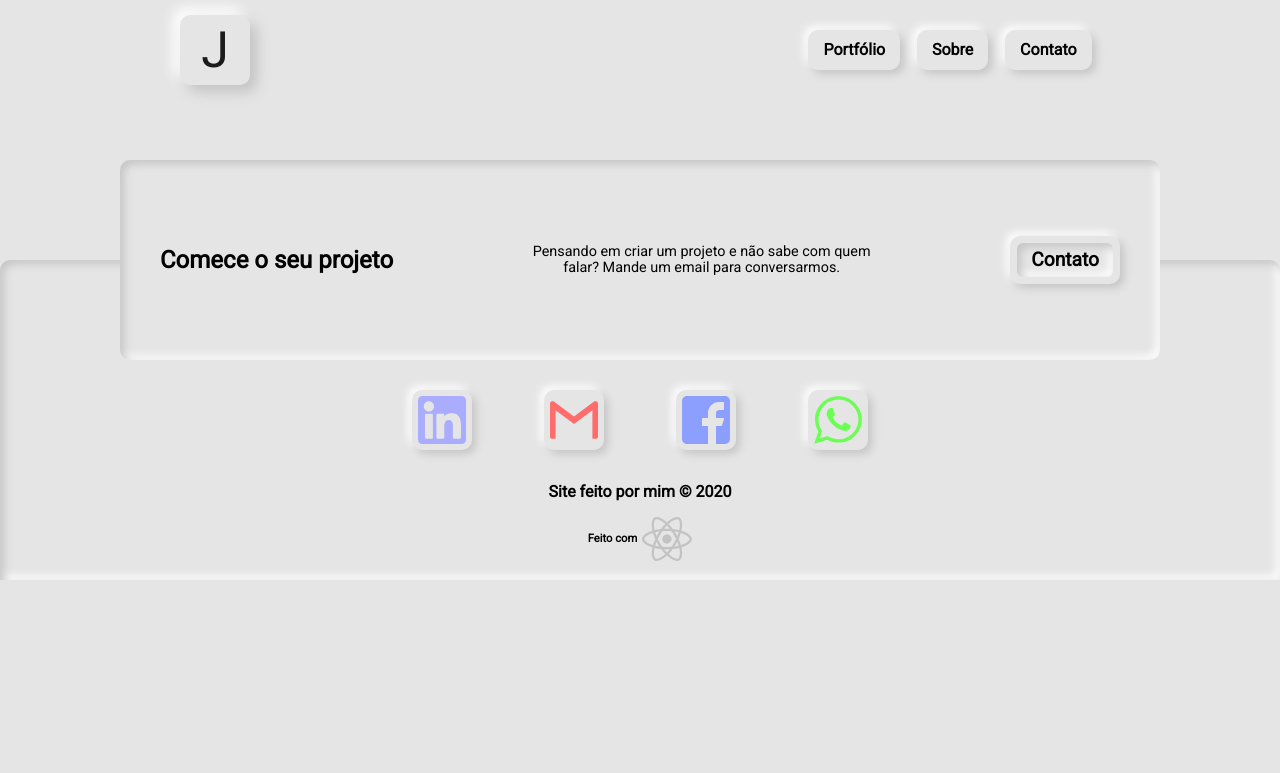
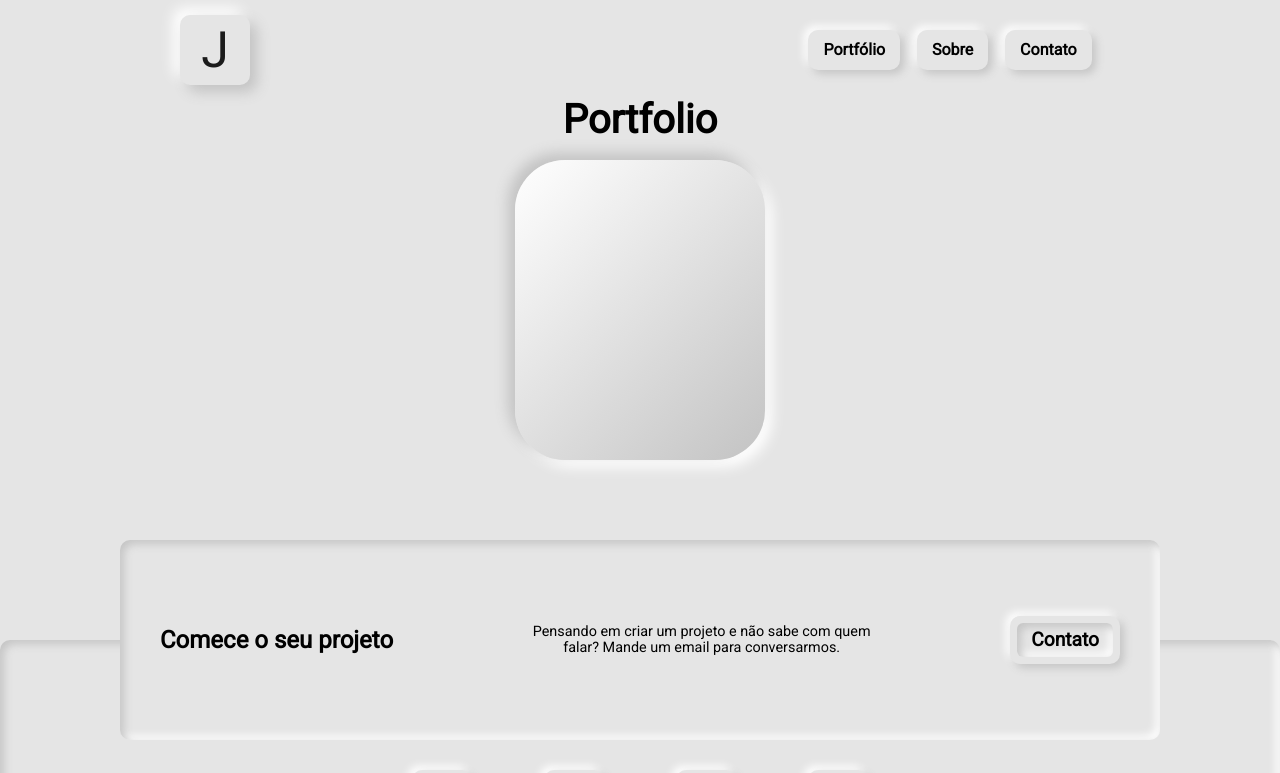
Before and after one commit to jmsgfhr/jmsgfhr-old, a React (Create React App) app: page /portfolio in a window 1280 px wide. Shown: the top 773 px of the page. Built offline with nearby package versions, Linux system fonts and the light colour scheme.

Commit message:
created portfolio card

```diff
--- a/src/components/portfolio/index.js
+++ b/src/components/portfolio/index.js
@@ -1,8 +1,14 @@
 import React from "react";
 
 const Portfolio = () => (
-    <>
-    </>
-  );
+    <section className="portfolio" id="portfolio">
+        <div className="container">
+            <h2 className="about-title">Portfolio</h2>
+        </div>
+        <div className="container">
+            <div className="portfolio-card"></div>
+        </div>
+    </section>
+);
 
-  export default Portfolio;
+export default Portfolio;
--- a/src/css/style.css
+++ b/src/css/style.css
@@ -749,6 +749,30 @@ footer>.container>.made>img {
 }
 
 /*
+   ▄███████▄  ▄██████▄     ▄████████     ███        ▄████████  ▄██████▄   ▄█        ▄█   ▄██████▄
+  ███    ███ ███    ███   ███    ███ ▀█████████▄   ███    ███ ███    ███ ███       ███  ███    ███
+  ███    ███ ███    ███   ███    ███    ▀███▀▀██   ███    █▀  ███    ███ ███       ███▌ ███    ███
+  ███    ███ ███    ███  ▄███▄▄▄▄██▀     ███   ▀  ▄███▄▄▄     ███    ███ ███       ███▌ ███    ███
+▀█████████▀  ███    ███ ▀▀███▀▀▀▀▀       ███     ▀▀███▀▀▀     ███    ███ ███       ███▌ ███    ███
+  ███        ███    ███ ▀███████████     ███       ███        ███    ███ ███       ███  ███    ███
+  ███        ███    ███   ███    ███     ███       ███        ███    ███ ███▌    ▄ ███  ███    ███
+ ▄████▀       ▀██████▀    ███    ███    ▄████▀     ███         ▀██████▀  █████▄▄██ █▀    ▀██████▀
+                          ███    ███                                     ▀
+*/
+
+.container>.portfolio-card {
+    min-width: 250px;
+    max-width: 350px;
+    min-height: 300px;
+    max-height: 450px;
+    margin: 20px;
+    border-radius: 50px;
+    background: linear-gradient(315deg, var(--gray-shadow), var(--white-shadow));
+    box-shadow: -7px -7px 14px var(--gray-shadow), 7px 7px 14px var(--white-shadow);
+    overflow: hidden;
+}
+
+/*
    ▄████████    ▄████████    ▄████████    ▄███████▄  ▄██████▄  ███▄▄▄▄      ▄████████  ▄█   ▄█    █▄     ▄████████
   ███    ███   ███    ███   ███    ███   ███    ███ ███    ███ ███▀▀▀██▄   ███    ███ ███  ███    ███   ███    ███
   ███    ███   ███    █▀    ███    █▀    ███    ███ ███    ███ ███   ███   ███    █▀  ███▌ ███    ███   ███    █▀
```
